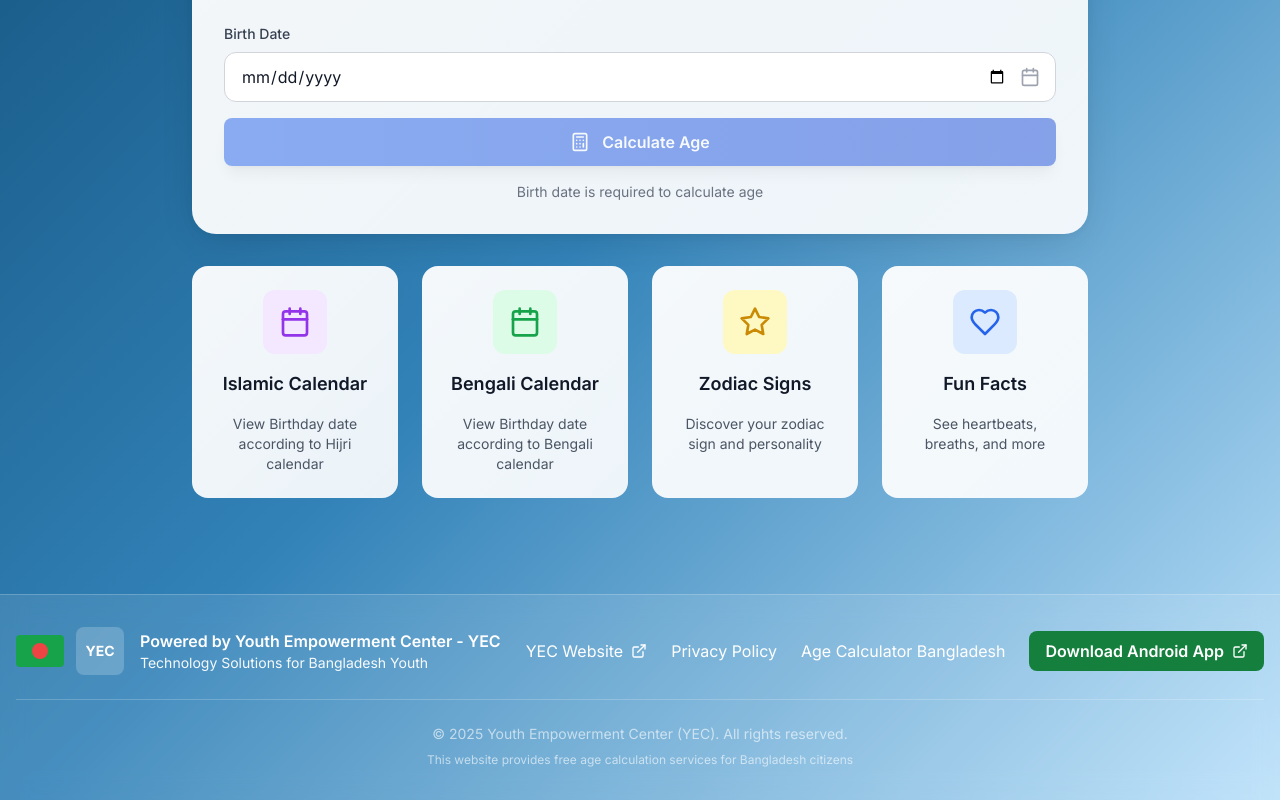
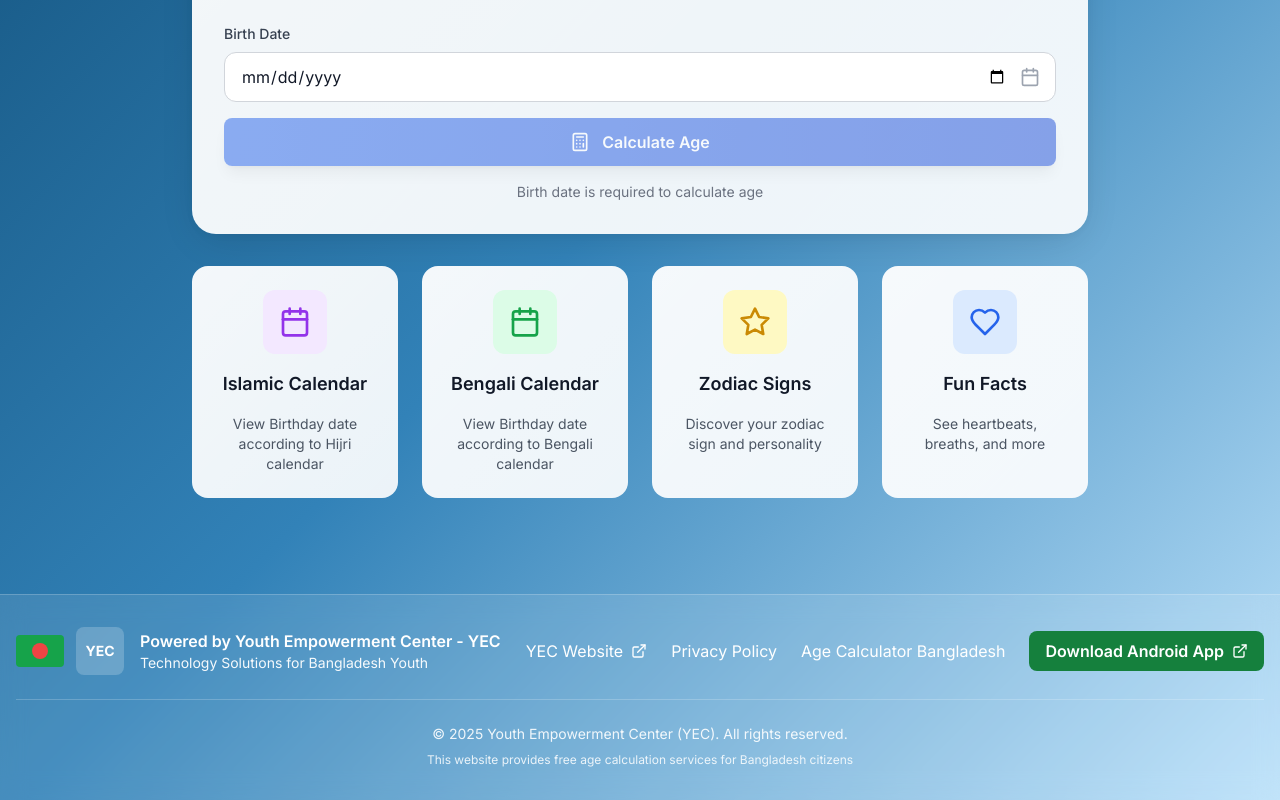
Before and after one commit to nayem121/Age-Calculator-Bangladesh-YEC, a Next.js app: page /en in a window 1280 px wide. Shown: the part 434-1234 px from the top of the page. Built offline with nearby package versions, Linux system fonts and the light colour scheme.

Commit message:
Improve copyright text contrast in Footer: increase opacity from 60% to 90%/85% for better readability

```diff
--- a/src/components/Footer.tsx
+++ b/src/components/Footer.tsx
@@ -88,10 +88,10 @@ export default function Footer({ locale }: FooterProps) {
 
         {/* Copyright */}
         <div className="mt-6 pt-6 border-t border-white/20 text-center">
-          <p className="text-white/60 text-sm">
+          <p className="text-white/90 text-sm">
             © 2025 Youth Empowerment Center (YEC). All rights reserved.
           </p>
-          <p className="text-white/60 text-xs mt-2">
+          <p className="text-white/85 text-xs mt-2">
             {locale === 'bn'
               ? 'এই ওয়েবসাইটটি বাংলাদেশের নাগরিকদের জন্য বিনামূল্যে বয়স গণনার সুবিধা প্রদান করে'
               : 'This website provides free age calculation services for Bangladesh citizens'
--- a/src/translations.ts
+++ b/src/translations.ts
@@ -2,7 +2,7 @@ export const translations = {
   en: {
     // General
     ageCalculator: "Age Calculator",
-    calculateAgeDescription: "Calculate your exact age with comprehensive details including zodiac signs, life events, and country-specific information",
+    calculateAgeDescription: "Calculate your exact age, along with your Hijri and Bangla date of birth according to the Hijri and Bangla calendars, horoscope, your legal and fundamental rights under the laws of Bangladesh, and health-related information.",
     settings: "Settings",
     language: "Language",
     notifications: "Notifications",
@@ -82,7 +82,7 @@ export const translations = {
   bn: {
     // General
     ageCalculator: "বয়স ক্যালকুলেটর",
-    calculateAgeDescription: "আপনার সঠিক বয়স গণনা করুন রাশিচক্র, জীবনের ঘটনা এবং দেশ-নির্দিষ্ট তথ্য সহ বিস্তারিত বিবরণ সহ",
+    calculateAgeDescription: "আপনার সঠিক বয়স গণনা করুন, সাথে জেনে নিন হিজরী ও বাংলা ক্যালেন্ডার অনুযায়ী হিজরী ও বাংলা জন্ম তারিখ, রাশিফল, বাংলাদেশের আইন কানুন অনুযায়ী আপনার আইনানুগ ও মৌলিক অধিকার, ও স্বাস্থ সম্পর্কিত তথ্য।",
     settings: "সেটিংস",
     language: "ভাষা",
     notifications: "বিজ্ঞপ্তি",
```
